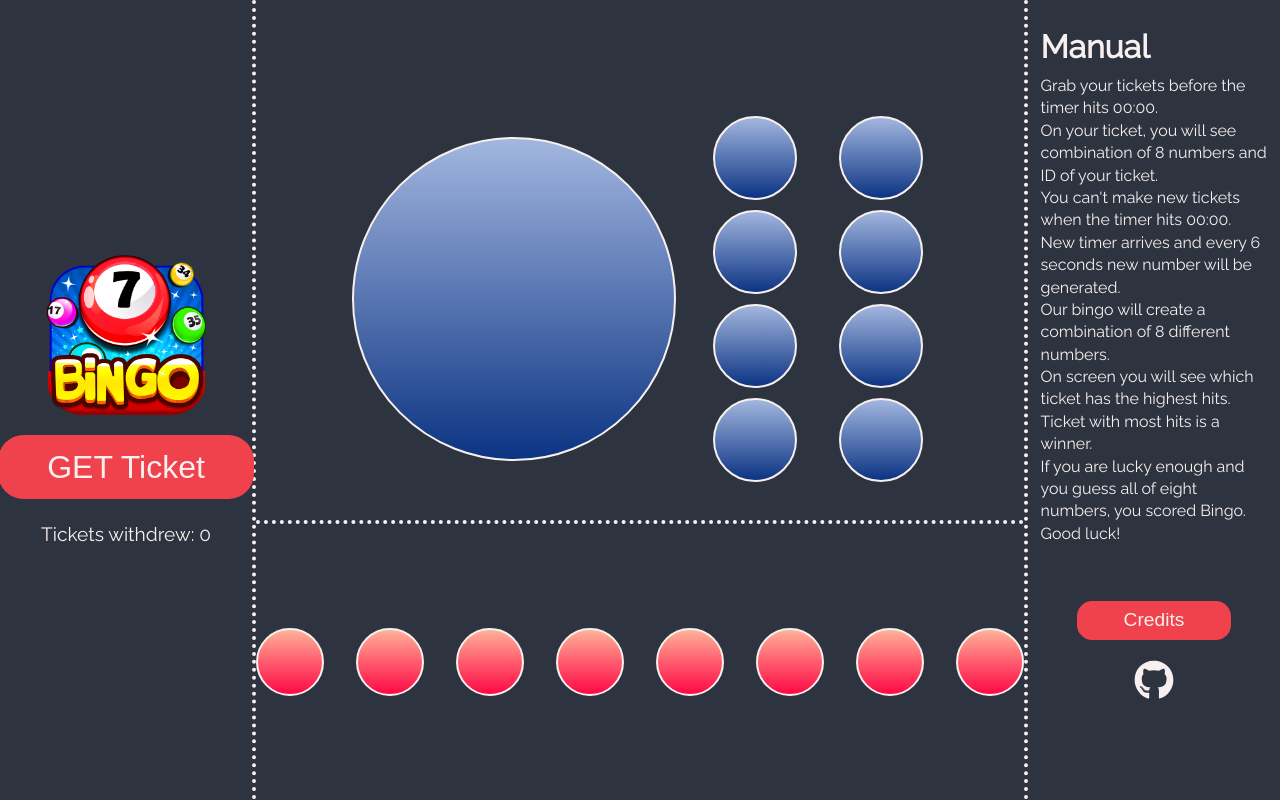
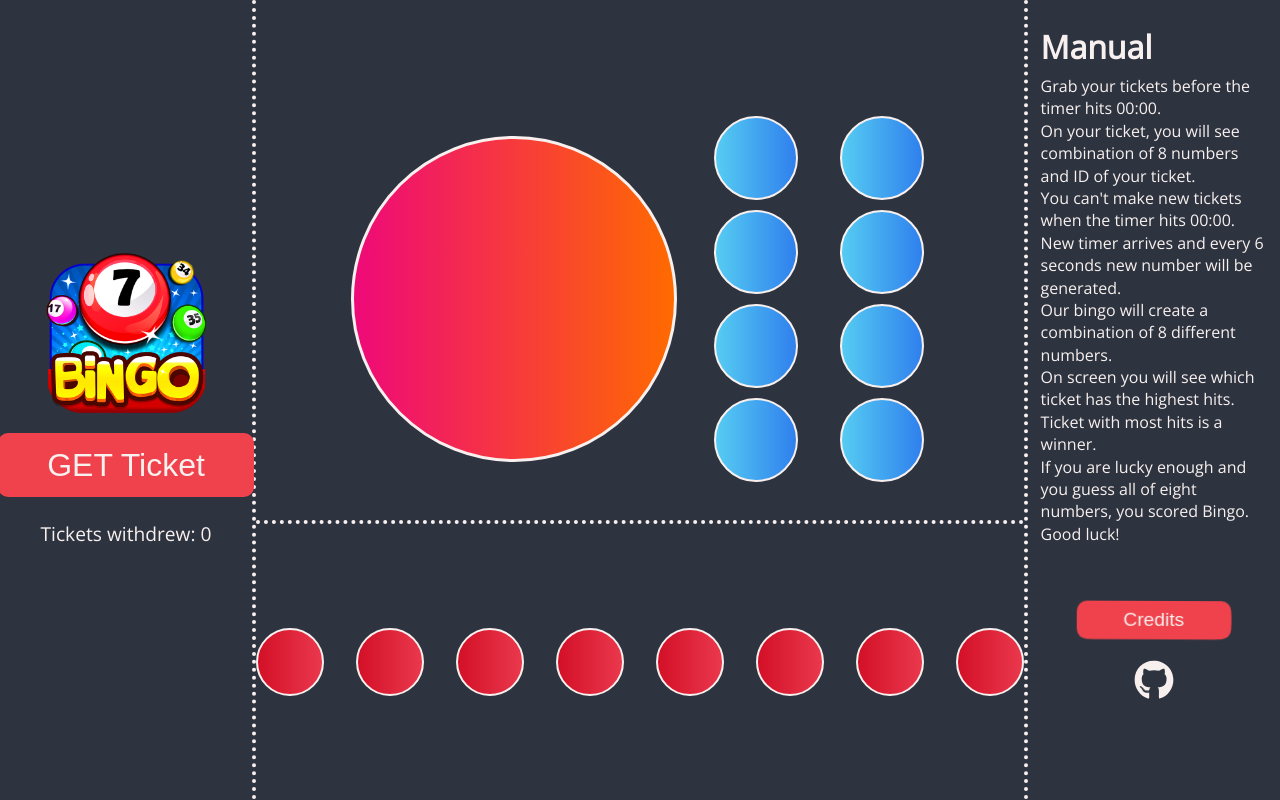
Before and after one commit to edinSahbaz/vue-lucky-bingo, a Vue app: page /#/main in a window 1280 px wide. Built offline with nearby package versions, Linux system fonts and the light colour scheme; what vue-particles would draw is missing.

Commit message:
(Added) Animations, Gradients

```diff
--- a/src/App.vue
+++ b/src/App.vue
@@ -11,7 +11,8 @@
 </template>
 
 <style>
-@import url("https://fonts.googleapis.com/css?family=Raleway&display=swap");
+/*@import url("https://fonts.googleapis.com/css?family=Raleway&display=swap");*/
+@import url('https://fonts.googleapis.com/css?family=Open+Sans&display=swap');
 @import "https://cdnjs.cloudflare.com/ajax/libs/animate.css/3.7.2/animate.min.css";
 * {
   margin: 0;
@@ -23,7 +24,7 @@ body{
 }
 
 #app {
-  font-family: "Raleway", sans-serif;
+  font-family: "Open Sans", sans-serif;
   width: 100%;
   height: 100vh;
   background-color: #2d3440;
--- a/src/components/Main/Elements/Ball.vue
+++ b/src/components/Main/Elements/Ball.vue
@@ -16,12 +16,21 @@ export default {
 
 <style scoped>
 #ball {
-  background-image: linear-gradient(to top, #ff0844 0%, #ffb199 100%);
+  background: -webkit-linear-gradient(to right, #d31027, #ea384d); /* Chrome 10-25, Safari 5.1-6 */
+  background: linear-gradient(to right, #d31027, #ea384d);
   border-radius: 50%;
   border: 2px solid #f8f0ee;
   width: 4em;
   height: 4em;
   margin: 1em;
+  transition: 0.4s;
+  cursor: pointer;
+}
+
+#ball:hover {
+  border-color: #fff7f5;
+  transform: scale(1.1);
+  filter: brightness(105%);
 }
 
 p {
--- a/src/components/Main/Elements/BingoBall.vue
+++ b/src/components/Main/Elements/BingoBall.vue
@@ -17,23 +17,31 @@ export default {
 
 <style scoped>
 #bingoBall {
-  background-image: linear-gradient(
-    to top,
-    #0c3483 0%,
-    #a2b6df 100%,
-    #6b8cce 100%,
-    #a2b6df 100%
-  );
+  background: -webkit-linear-gradient(to right, #56ccf2, #2f80ed); /* Chrome 10-25, Safari 5.1-6 */
+  background: linear-gradient(to right, #56ccf2, #2f80ed);
   border: 2px solid #f8f0ee;
   border-radius: 50%;
   width: 5em;
   height: 5em;
   margin: 5px;
+  cursor: pointer;
+  transition: 0.4s;
+}
+
+#bingoBall:hover {
+  border-color: #fcf4f2;
+  transform: scale(1.02);
+  filter: brightness(101%);
+}
+
+#bingoBall:hover p {
+  color: #fdf5f3;
 }
 
 p {
   margin-top: 0.1em;
   font-size: 3em;
   text-align: center;
+  transition: 0.4s;
 }
 </style>
--- a/src/components/Main/Elements/CorrectBall.vue
+++ b/src/components/Main/Elements/CorrectBall.vue
@@ -16,12 +16,22 @@ export default {
 
 <style scoped>
 #ball {
-  background-image: linear-gradient(to top, #ffef08 0%, #ffb199 100%);
+  /*background-image: linear-gradient(to top, #ffef08 0%, #ffb199 100%);*/
+  background: -webkit-linear-gradient(to right, #56ab2f, #a8e063); /* Chrome 10-25, Safari 5.1-6 */
+  background: linear-gradient(to right, #56ab2f, #a8e063);
   border-radius: 50%;
   border: 2px solid #f8f0ee;
   width: 4em;
   height: 4em;
   margin: 1em;
+  cursor: pointer;
+  transition: 0.4s;
+}
+
+#ball:hover {
+  border-color: #fff7f5;
+  transform: scale(1.1);
+  filter: brightness(105%);
 }
 
 p {
--- a/src/components/Main/Elements/MainBall.vue
+++ b/src/components/Main/Elements/MainBall.vue
@@ -16,21 +16,25 @@ export default {
 
 <style scoped>
     #bingoBall {
-  background-image: linear-gradient(
-    to top,
-    #0c3483 0%,
-    #a2b6df 100%,
-    #6b8cce 100%,
-    #a2b6df 100%
-  );
-  border: 2px solid #f8f0ee;
+        background: -webkit-linear-gradient(to right, #ee0979, #ff6a00); /* Chrome 10-25, Safari 5.1-6 */
+        background: linear-gradient(to right, #ee0979, #ff6a00);
+        border: 3px solid #f8f0ee;
         border-radius: 50%;
         width: 20em;
         height: 20em;
+        cursor: pointer;
+        transition: 0.4s;
+    }
+
+    #bingoBall:hover {
+        border-color: #fff7f5;
+        transform: scale(1.03);
+        filter: brightness(105%);
     }
 
     p {
-  margin-top: 0.2em;
+        margin-top: 0.13em;
+        margin-right: 0.07em;
         font-size: 12em;
         text-align: center;
     }
--- a/src/components/Main/Left.vue
+++ b/src/components/Main/Left.vue
@@ -91,10 +91,83 @@ button {
   height: 2em;
   transition: 0.4s;
   cursor: pointer;
+  position: relative;
+  z-index: 0;
+  animation: move infinite 1s;
 }
 
 button:hover {
-  background-color: #383f4d;
+  animation: hoverMove 700ms infinite;
+}
+
+button:before {
+  content: '';
+  background: linear-gradient(45deg, #ff0000, #ff7300, #fffb00, #48ff00, #00ffd5, #002bff, #7a00ff, #ff00c8, #ff0000);
+  position: absolute;
+  top: -2px;
+  left:-2px;
+  background-size: 400%;
+  z-index: -1;
+  filter: blur(5px);
+  width: calc(100% + 4px);
+  height: calc(100% + 4px);
+  animation: glowing 20s linear infinite;
+  opacity: 0;
+  transition: opacity .3s ease-in-out;
+  border-radius: 10px;
+}
+
+button:active {
+  color: #ef424c;
+}
+
+button:active:after {
+  background: transparent;
+}
+
+button:hover:before {
+  opacity: 1;
+}
+
+button:after {
+  z-index: -1;
+  content: '';
+  position: absolute;
+  width: 100%;
+  height: 100%;
+  background: #ef424c;
+  left: 0;
+  top: 0;
+  border-radius: 10px;
+  transition: 0.7s;
+}
+
+button:hover:after {
+  background: #383f4d;
+}
+
+@keyframes glowing {
+  0% { background-position: 0 0; }
+  50% { background-position: 400% 0; }
+  100% { background-position: 0 0; }
+}
+
+@keyframes move {
+  0% {transform: rotate(0deg)}
+  20% {transform: rotate(0.2deg)}
+  50% {transform: rotate(-0.2deg)}
+  70% {transform: rotate(0.2deg)}
+  90% {transform: rotate(-0.2deg)}
+  100% {transform: rotate(0deg)}
+}
+
+@keyframes hoverMove {
+  0% {transform: rotateZ(0deg)}
+  20% {transform: rotateZ(-0.5deg)}
+  40% {transform: rotateZ(0.5deg)}
+  60% {transform: rotateZ(-0.5deg)}
+  80% {transform: rotateZ(0.5deg)}
+  100% {transform: rotateZ(0deg)}
 }
 
 p {
--- a/src/components/Main/Right.vue
+++ b/src/components/Main/Right.vue
@@ -87,10 +87,92 @@ export default {
   height: 2em;
   transition: 0.4s;
   cursor: pointer;
+  position: relative;
+  z-index: 1;
+  animation: tsunami 2s infinite;
 }
 
 #authInfo:hover {
-  background-color: #383f4d;
+  animation: hoverTsunami 1s, hoverInfiniteTsunami 700ms infinite 1s;
+}
+
+#authInfo:before {
+  content: '';
+  background: linear-gradient(45deg, #ff0000, #ff7300, #fffb00, #48ff00, #00ffd5, #002bff, #7a00ff, #ff00c8, #ff0000);
+  position: absolute;
+  top: -2px;
+  left:-2px;
+  background-size: 400%;
+  z-index: -1;
+  filter: blur(5px);
+  width: calc(100% + 4px);
+  height: calc(100% + 4px);
+  animation: glowing 20s linear infinite;
+  opacity: 0;
+  transition: opacity .3s ease-in-out;
+  border-radius: 10px;
+}
+
+#authInfo:active {
+  color: #ef424c;
+}
+
+#authInfo:active:after {
+  background: transparent;
+}
+
+#authInfo:hover:before {
+  opacity: 1;
+}
+
+#authInfo:after {
+  z-index: -1;
+  content: '';
+  position: absolute;
+  width: 100%;
+  height: 100%;
+  background: #ef424c;
+  left: 0;
+  top: 0;
+  border-radius: 10px;
+  transition: 0.7s;
+}
+
+#authInfo:hover:after {
+  background: #383f4d;
+}
+
+@keyframes glowing {
+  0% { background-position: 0 0; }
+  50% { background-position: 400% 0; }
+  100% { background-position: 0 0; }
+}
+
+@keyframes tsunami {
+  0% {transform: rotate(0deg)}
+  20% {transform: rotate(0.4deg) scale(1.003)}
+  40% {transform: rotate(-0.4deg) scale(1)}
+  60% {transform: rotate(0.4deg) scale(1.003)}
+  80% {transform: rotate(-0.4deg) scale(1)}
+  100% {transform: rotate(0deg)}
+}
+
+@keyframes hoverTsunami {
+  0% {transform: rotateZ(0deg)}
+  20% {transform: rotateZ(-2deg)}
+  40% {transform: rotateZ(6deg)}
+  60% {transform: rotateZ(-2deg)}
+  80% {transform: rotateZ(6deg) scale(1.01)}
+  100% {transform: rotateZ(0deg)}
+}
+
+@keyframes hoverInfiniteTsunami {
+  0% {transform: rotateZ(0deg)}
+  20% {transform: rotateZ(-0.5deg)}
+  40% {transform: rotateZ(0.5deg)}
+  60% {transform: rotateZ(-0.5deg)}
+  80% {transform: rotateZ(0.5deg))}
+  100% {transform: rotateZ(0deg)}
 }
 
 #githubIcon {
```
Also changed, not shown: 1 other file (tests, documents, lock files or other folders). Lines whose indentation alone changed are shown as unchanged.
